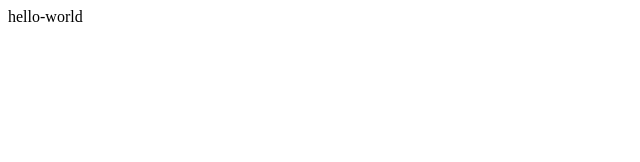
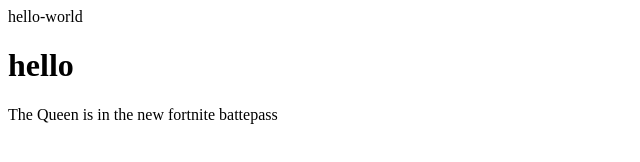
Before and after one commit to agfs-dw/agfs-dwest.github.io, a plain HTML site: page index.html in a window 1280 px wide. Shown: the whole page, without its empty margins (0-640 px from the left). Drawn offline with Linux system fonts and the light colour scheme.

Commit message:
Update index.html

```diff
--- a/index.html
+++ b/index.html
@@ -1 +1,3 @@
 hello-world
+<h1>hello</h1>
+<p> The Queen is in the new fortnite battepass <p>
```
